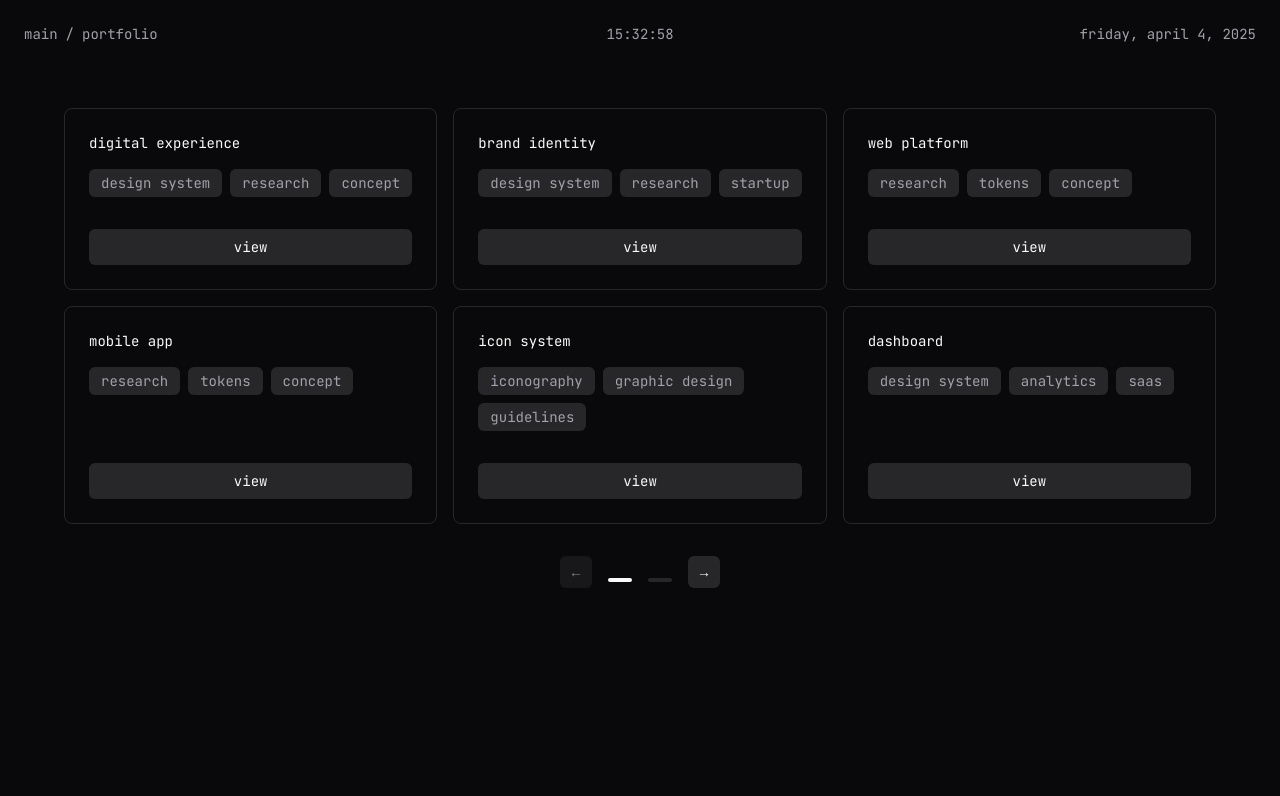
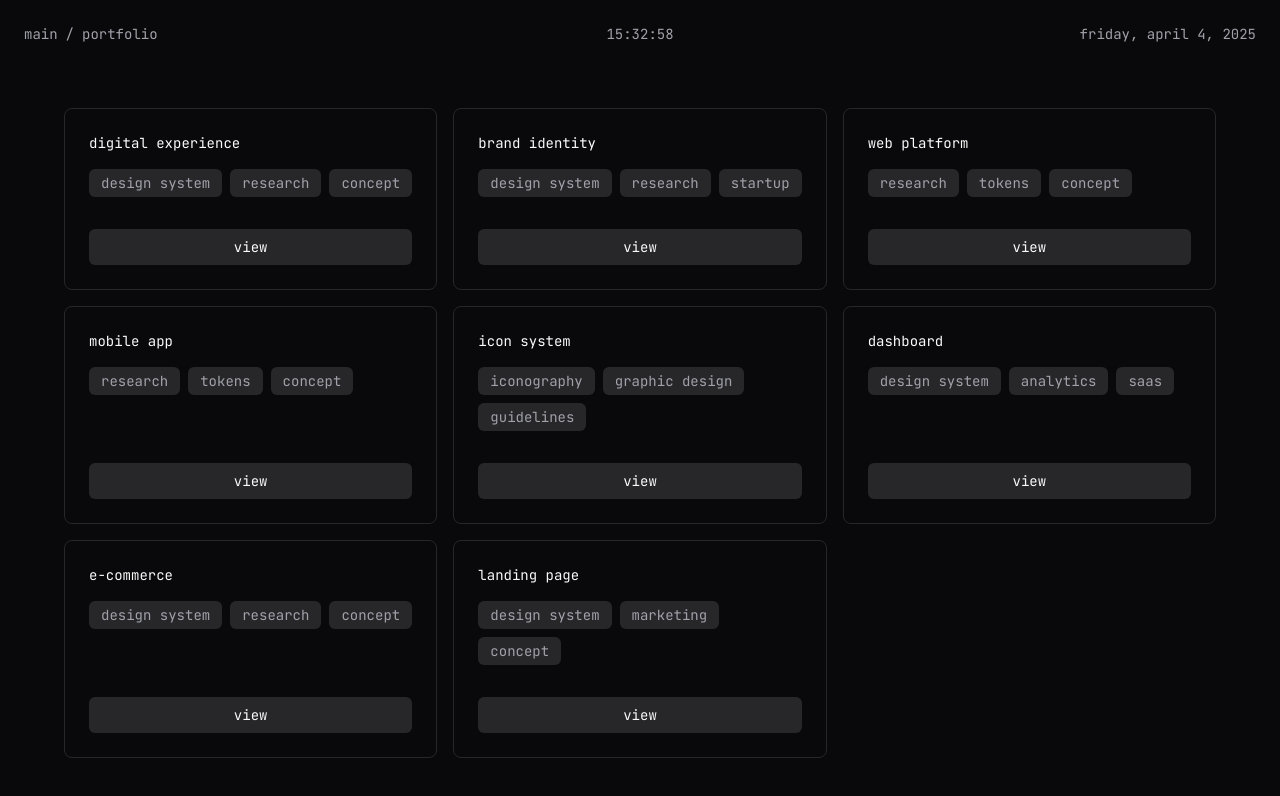
Before and after one commit to lshmam/faeth_mini, a Next.js app: page /portfolio in a window 1280 px wide. Shown: the top 796 px of the page. Built offline with nearby package versions, Linux system fonts and the light colour scheme.

Commit message:
Update page.tsx

```diff
--- a/app/portfolio/page.tsx
+++ b/app/portfolio/page.tsx
@@ -49,7 +49,7 @@ const projects = [
   },
 ]
 
-const ITEMS_PER_PAGE = 6
+const ITEMS_PER_PAGE = 8
 
 export default function Portfolio() {
   const [currentPage, setCurrentPage] = useState(1)
@@ -100,7 +100,7 @@ export default function Portfolio() {
       </div>
 
       {totalPages > 1 && (
-        <div className="flex justify-center mt-8 gap-4 h-12 relative">
+        <div className="flex justify-center mt-8 gap-4">
           <button
             onClick={() => setCurrentPage((prev) => Math.max(prev - 1, 1))}
             disabled={currentPage === 1}
```
